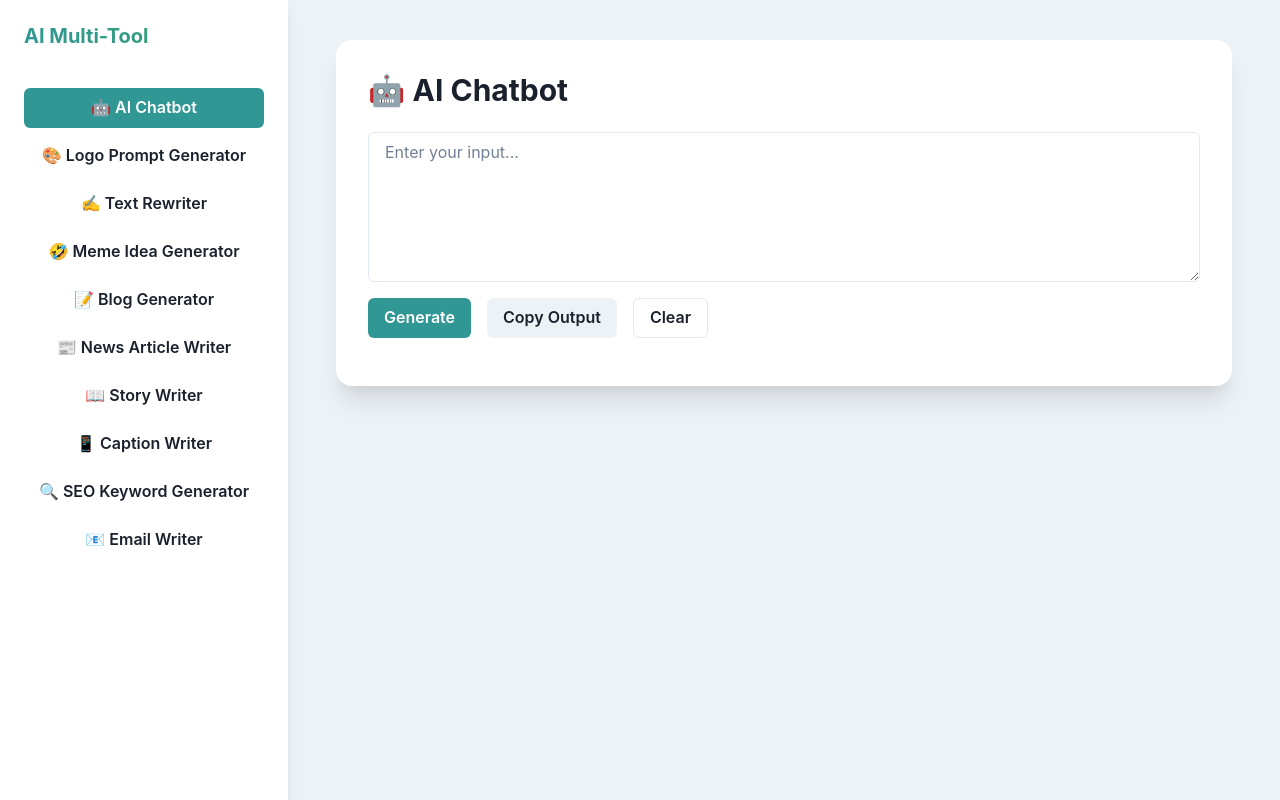
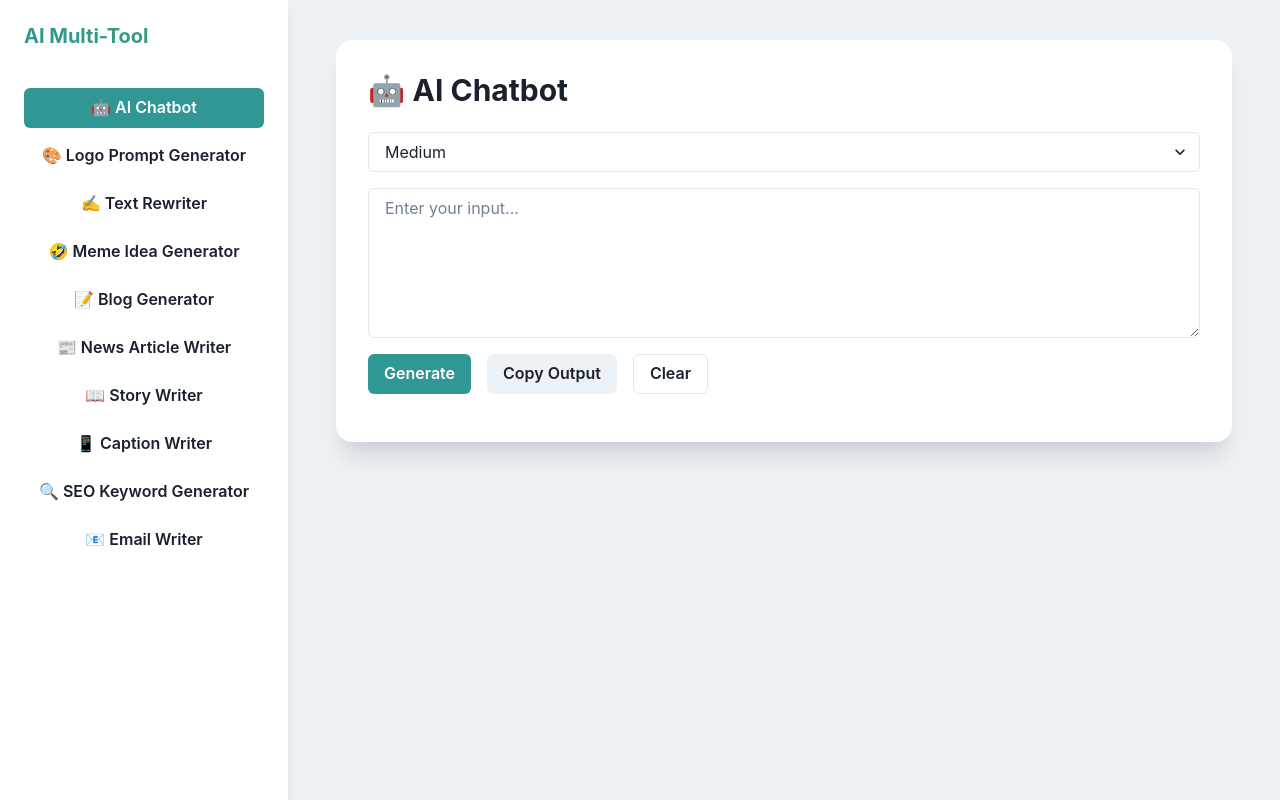
Before and after one commit to bilalali2010/new-multi-tool-suite, a Next.js app: page / in a window 1280 px wide. Built offline with nearby package versions, Linux system fonts and the light colour scheme.

Commit message:
Add dynamic options to tool configurations

```diff
--- a/app/page.jsx
+++ b/app/page.jsx
@@ -4,17 +4,80 @@ import { useState } from "react";
 import ToolUI from "./components/ToolUI";
 import { Box, VStack, Button, Heading } from "@chakra-ui/react";
 
+// All tools with dynamic options and placeholders
 const tools = {
-  chatbot: { title: "🤖 AI Chatbot", prompt: "{{input}}" },
-  logo: { title: "🎨 Logo Prompt Generator", prompt: "Create a professional logo prompt for {{input}}." },
-  rewriter: { title: "✍️ Text Rewriter", prompt: "Rewrite professionally:\n{{input}}" },
-  meme: { title: "🤣 Meme Idea Generator", prompt: "Give 5 meme ideas about {{input}}" },
-  blog: { title: "📝 Blog Generator", prompt: "Write a detailed blog with headings about {{input}}" },
-  news: { title: "📰 News Article Writer", prompt: "Write a news article about {{input}}" },
-  story: { title: "📖 Story Writer", prompt: "Write a creative story based on {{input}}" },
-  caption: { title: "📱 Caption Writer", prompt: "Generate social media captions for {{input}}" },
-  seo: { title: "🔍 SEO Keyword Generator", prompt: "Generate SEO keywords for {{input}}" },
-  email: { title: "📧 Email Writer", prompt: "Write a professional email about {{input}}" },
+  chatbot: {
+    title: "🤖 AI Chatbot",
+    prompt: "{{input}}",
+    options: [
+      { type: "select", name: "length", options: ["Short", "Medium", "Long"], default: "Medium" },
+    ],
+  },
+  logo: {
+    title: "🎨 Logo Prompt Generator",
+    prompt: "Create a professional logo prompt for {{input}}",
+    options: [
+      { type: "select", name: "style", options: ["Minimal", "Modern", "Vintage"], default: "Minimal" },
+    ],
+  },
+  rewriter: {
+    title: "✍️ Text Rewriter",
+    prompt: "Rewrite professionally:\n{{input}}",
+    options: [
+      { type: "select", name: "tone", options: ["Formal", "Casual", "Persuasive"], default: "Formal" },
+    ],
+  },
+  meme: {
+    title: "🤣 Meme Idea Generator",
+    prompt: "Give {{count}} meme ideas about {{input}}",
+    options: [
+      { type: "number", name: "count", min: 1, max: 10, default: 5 },
+    ],
+  },
+  blog: {
+    title: "📝 Blog Generator",
+    prompt: "Write a detailed blog ({{length}}) with headings about {{input}}",
+    options: [
+      { type: "select", name: "length", options: ["Short", "Medium", "Long"], default: "Medium" },
+    ],
+  },
+  news: {
+    title: "📰 News Article Writer",
+    prompt: "Write a news article ({{length}}) about {{input}}",
+    options: [
+      { type: "select", name: "length", options: ["Short", "Medium", "Long"], default: "Medium" },
+    ],
+  },
+  story: {
+    title: "📖 Story Writer",
+    prompt: "Write a creative story ({{length}}) based on {{input}}",
+    options: [
+      { type: "select", name: "length", options: ["Short", "Medium", "Long"], default: "Medium" },
+      { type: "select", name: "genre", options: ["Fantasy", "Sci-Fi", "Drama", "Comedy"], default: "Fantasy" },
+    ],
+  },
+  caption: {
+    title: "📱 Caption Writer",
+    prompt: "Generate social media captions ({{tone}}) for {{input}}",
+    options: [
+      { type: "select", name: "tone", options: ["Funny", "Inspirational", "Professional"], default: "Funny" },
+      { type: "number", name: "count", min: 1, max: 5, default: 3 },
+    ],
+  },
+  seo: {
+    title: "🔍 SEO Keyword Generator",
+    prompt: "Generate SEO keywords for {{input}}",
+    options: [
+      { type: "number", name: "count", min: 1, max: 20, default: 10 },
+    ],
+  },
+  email: {
+    title: "📧 Email Writer",
+    prompt: "Write a professional email ({{tone}}) about {{input}}",
+    options: [
+      { type: "select", name: "tone", options: ["Formal", "Casual", "Persuasive"], default: "Formal" },
+    ],
+  },
 };
 
 export default function Home() {
@@ -45,6 +108,7 @@ export default function Home() {
         <ToolUI
           title={tools[selectedTool].title}
           promptTemplate={tools[selectedTool].prompt}
+          options={tools[selectedTool].options}
         />
       </Box>
     </Box>
```
